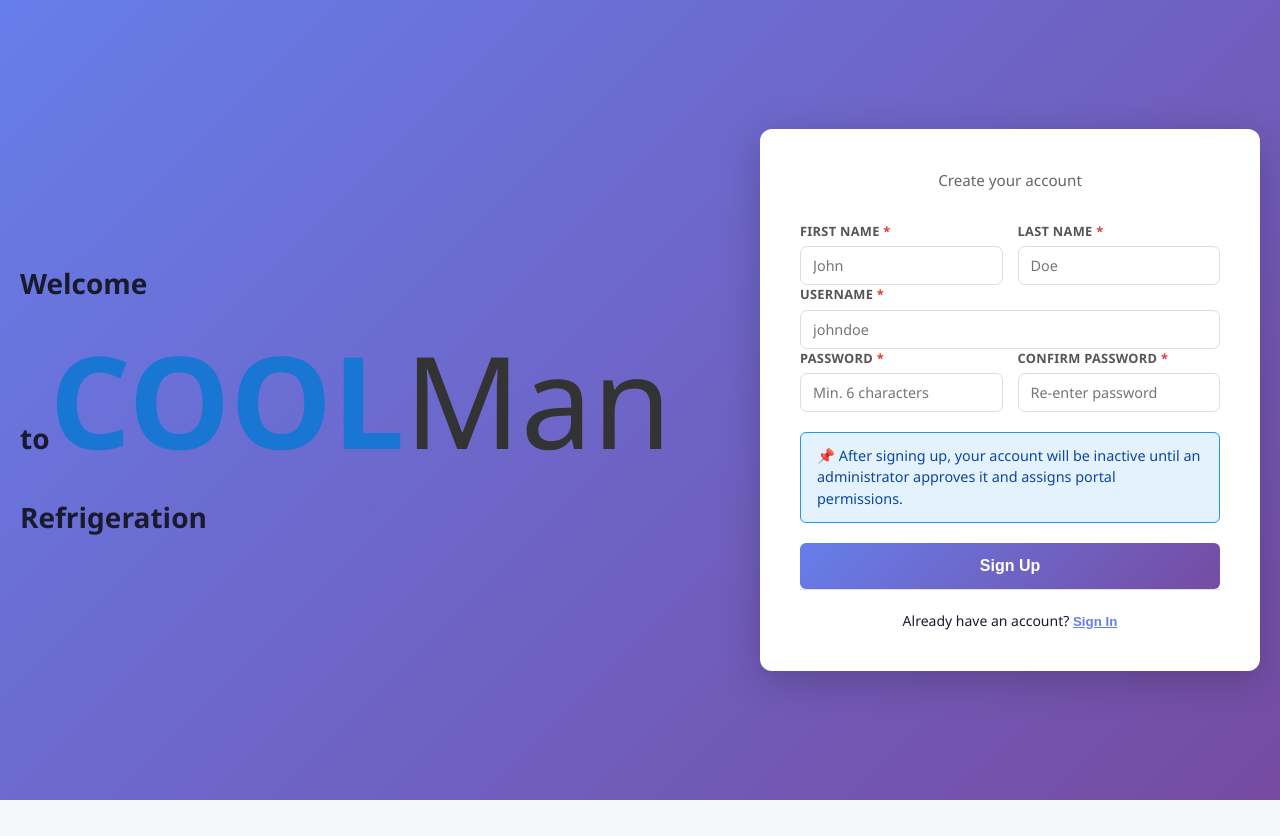
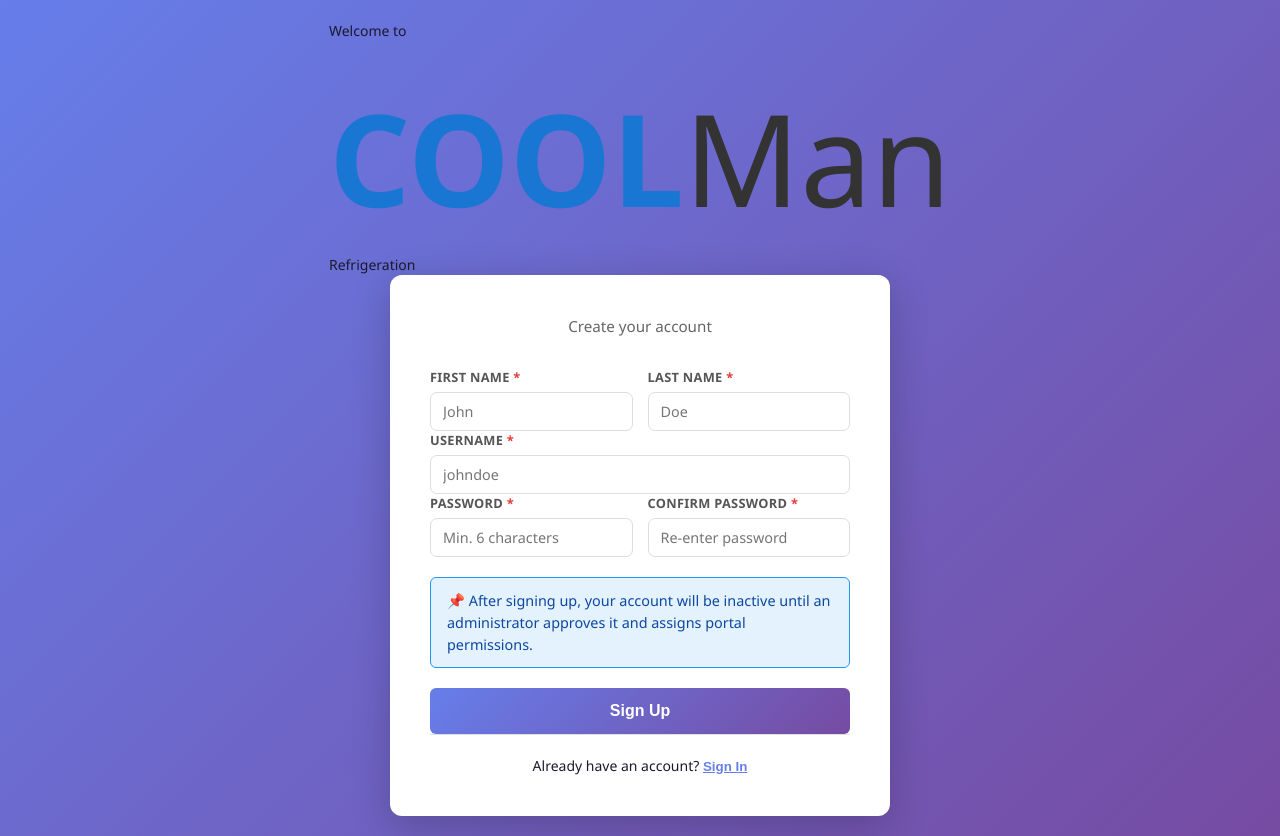
Before and after one commit to shanilkamfernando/CoolmanWorkshop, a React (Vite) app in the folder client/: page /signup in a window 1280 px wide. Before the commit the page ends 800 px from the top, so only its background shows below. Built offline with nearby package versions, Linux system fonts and the light colour scheme; no server answers.

Commit message:
div added

```diff
--- a/client/src/components/auth/Auth.css
+++ b/client/src/components/auth/Auth.css
@@ -3,6 +3,8 @@
 .auth-container {
   min-height: 100vh;
   display: flex;
+  flex-direction: column;
+  padding-bottom: 2rem;
   align-items: center;
   justify-content: center;
   background: linear-gradient(135deg, #667eea 0%, #764ba2 100%);
--- a/client/src/components/auth/SignIn.tsx
+++ b/client/src/components/auth/SignIn.tsx
@@ -83,11 +83,13 @@ const SignIn = () => {
 
   return (
     <div className="auth-container">
-      <h1>
-        Welcome to
+      <div>
+        <div>Welcome to</div>
+        <br />
         <span className="brand-cool">COOL</span>
-        <span className="brand-man">Man</span> <br /> Refrigeration
-      </h1>
+        <span className="brand-man">Man</span> <br />
+        <div>Refrigeration</div>
+      </div>
       <div className="auth-box">
         <div className="auth-header">
           <p className="auth-subtitle">Sign in to your account</p>
--- a/client/src/components/auth/SignUp.tsx
+++ b/client/src/components/auth/SignUp.tsx
@@ -111,11 +111,13 @@ const SignUp = () => {
 
   return (
     <div className="auth-container">
-      <h1>
-        Welcome to
+      <div>
+        <div>Welcome to</div>
+        <br />
         <span className="brand-cool">COOL</span>
-        <span className="brand-man">Man</span> <br /> Refrigeration
-      </h1>
+        <span className="brand-man">Man</span> <br />
+        <div>Refrigeration</div>
+      </div>
       <div className="auth-box">
         <div className="auth-header">
           <p className="auth-subtitle">Create your account</p>
```
